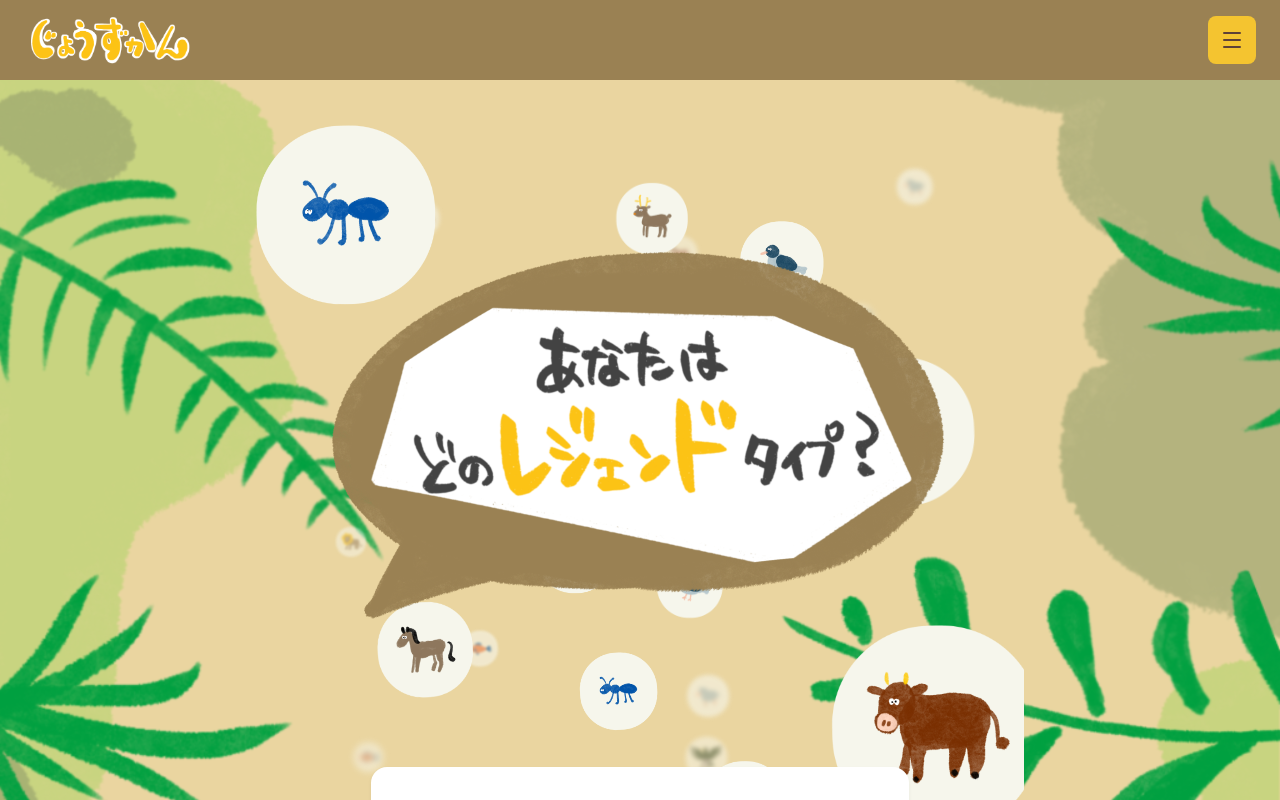
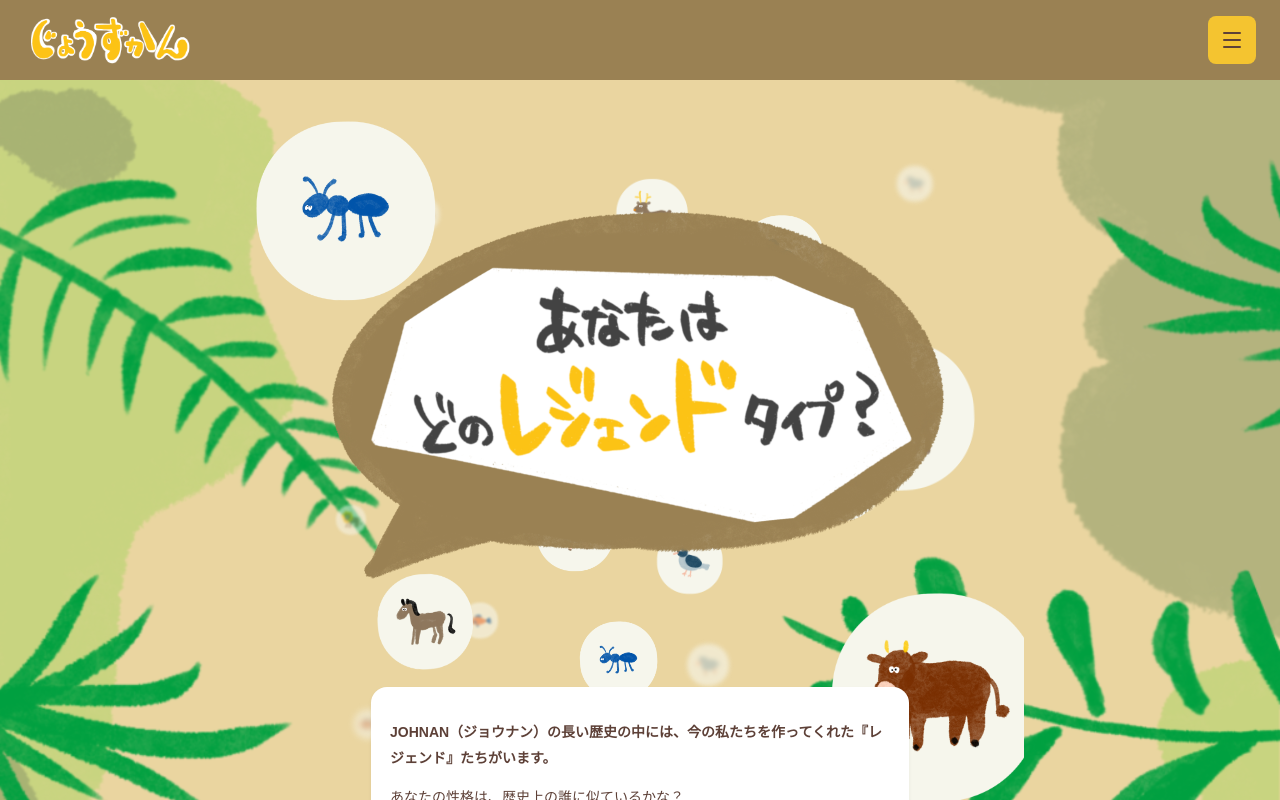
Before and after one commit to jack-visual-thinker/johnan-app, a React (Vite) app: page / in a window 1280 px wide. Shown: the top 800 px of the page. Built offline with nearby package versions, Linux system fonts and the light colour scheme.

Commit message:
Apply aggressive -50px negative margin

```diff
--- a/src/views/NewStartView.tsx
+++ b/src/views/NewStartView.tsx
@@ -53,7 +53,7 @@ export const NewStartView: React.FC<Props> = ({ onStart }) => {
 
 
         {/* Subtitle / Headline - Main Title */}
-        <div style={{ marginBottom: '-10px', marginTop: '-10px' }}>
+        <div style={{ marginBottom: '-50px', marginTop: '-50px' }}>
           <img
             src={headerTitleImg}
             alt="あなたはどのレジェンドタイプ？"
```
